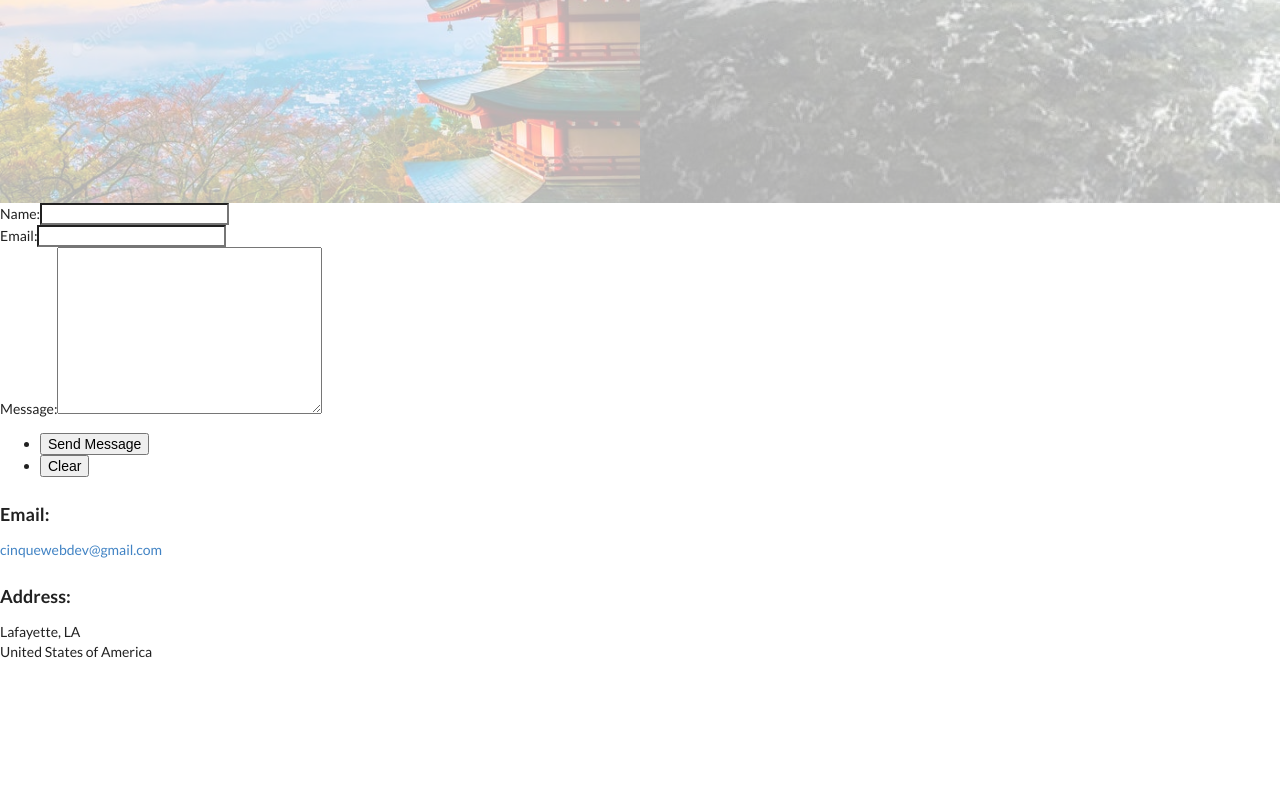
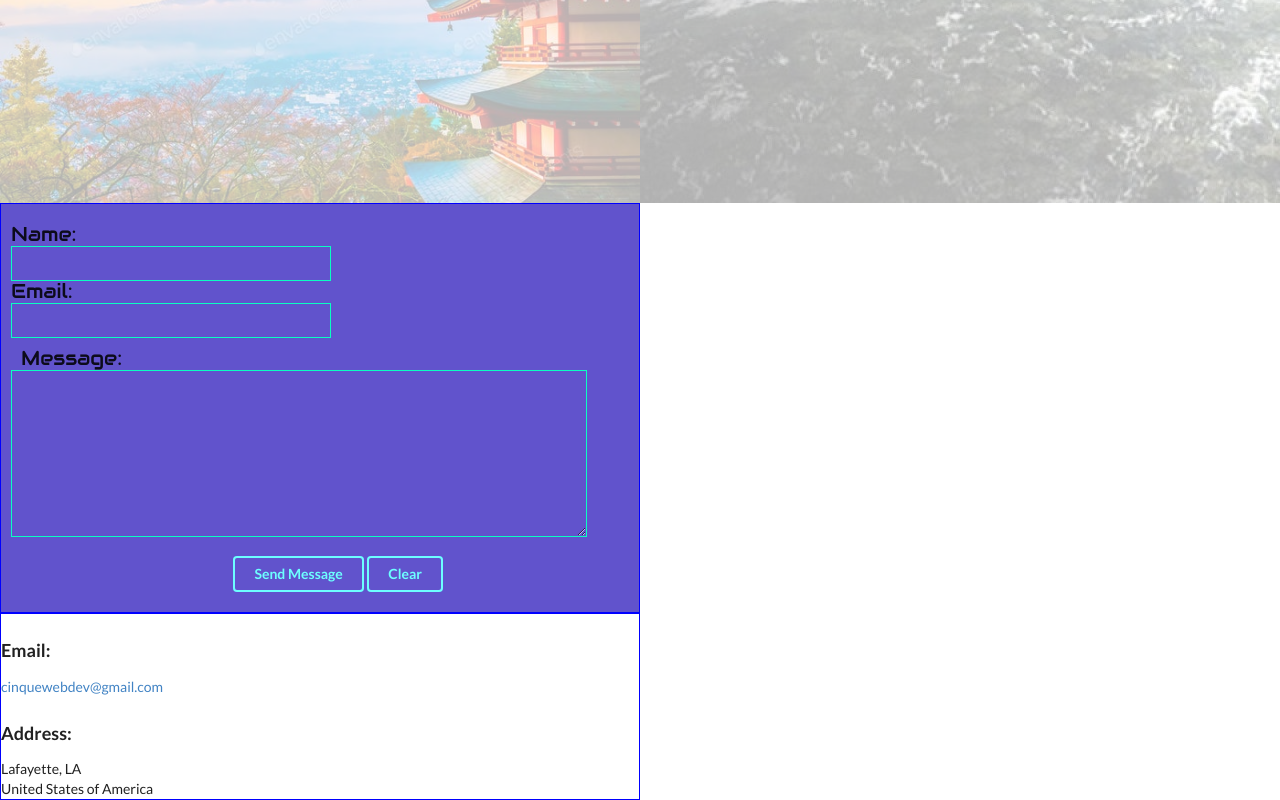
Before and after one commit to samueltrahan/web-react-ambition, a React (Create React App) app: page / in a window 1280 px wide. Shown: the part 1077-1877 px from the top of the page. Before the commit the page ends 1739 px from the top, so only its background shows below. Built offline with nearby package versions, Linux system fonts and the light colour scheme.

Commit message:
form styling

```diff
--- a/src/components/Banner/Banner.js
+++ b/src/components/Banner/Banner.js
@@ -17,7 +17,7 @@
           </header>
         </div>
         <div className="get-started-btn">
-        <button id="get-started" className=" ui inverted purple button" type="submit">Get Started<i className="arrow right icon"></i></button>
+        <button id="get-started" className=" ui inverted violet button" type="submit">Get Started<i className="arrow right icon"></i></button>
         </div>
       </section>
     </>
--- a/src/components/Contact/Contact.css
+++ b/src/components/Contact/Contact.css
@@ -0,0 +1,59 @@
+.contact {
+  display: grid;
+  grid-template-columns: 1fr 1fr;
+}
+
+.form {
+  grid-column: 1/2;
+  border: 1px solid blue;
+  background-color: rgba(97,83,204);
+  height: 410px;
+}
+
+label {
+  font-size: 20px;
+  font-family: 'Audiowide', cursive;
+  margin-left: 10px;
+}
+
+.name-email {
+  display: inline;
+  margin-top: 20px;
+  margin-left: 10px;
+}
+
+
+
+.field {
+  margin-top: 10px;
+  margin-left: 10px;
+}
+
+#message {
+  background-color: rgba(97,83,204);
+  width: 45vw;
+  border: 1px solid #0AFFC2;
+}
+
+.split {
+  grid-column: 2/2;
+  border: 1px solid blue;
+}
+
+ul {
+  list-style-type: none;
+  text-align: center;
+}
+
+li {
+  display: inline;
+}
+
+.input-field {
+  background-color: rgba(97,83,204);
+  border: 1px solid #0Affc2;
+  height: 35px;
+  width: 25vw;
+  caret-color: #0Affc2;
+  margin-left: 10px;
+}
--- a/src/components/Contact/Contact.js
+++ b/src/components/Contact/Contact.js
@@ -6,18 +6,20 @@
     <>
       <section className="contact">
         <div className="inner">
-          <section>
+          <section className="form">
             <form>
-              <div className="first-half-field">
-                <label htmlFor="name">Name:</label>
-                <input type="text" name="name" />
+              <div className="name-email">
+              <div className=" name">
+                <label htmlFor="name">Name:</label><br />
+                <input className="input-field"  type="text" name="name" />
               </div>
-              <div className="half-field">
-                <label htmlFor="email">Email:</label>
-                <input type="text" name="email"></input>
+              <div className=" email">
+                <label htmlFor="email">Email:</label><br />
+                <input className="input-field"  type="text" name="email" id="emai"></input>
+              </div>
               </div>
               <div className="field">
-                <label htmlFor="message">Message:</label>
+                <label htmlFor="message">Message:</label><br />
                 <textarea
                   name="message"
                   id="message"
@@ -27,10 +29,10 @@
               </div>
               <ul>
                 <li>
-                  <input type="submit" value="Send Message"></input>
+                  <input className=" send-btn ui inverted teal button" type="submit" value="Send Message"></input>
                 </li>
                 <li>
-                  <input type="reset" value="Clear"></input>
+                  <input className=" clear-btn ui inverted teal button" type="reset" value="Clear"></input>
                 </li>
               </ul>
             </form>
```
